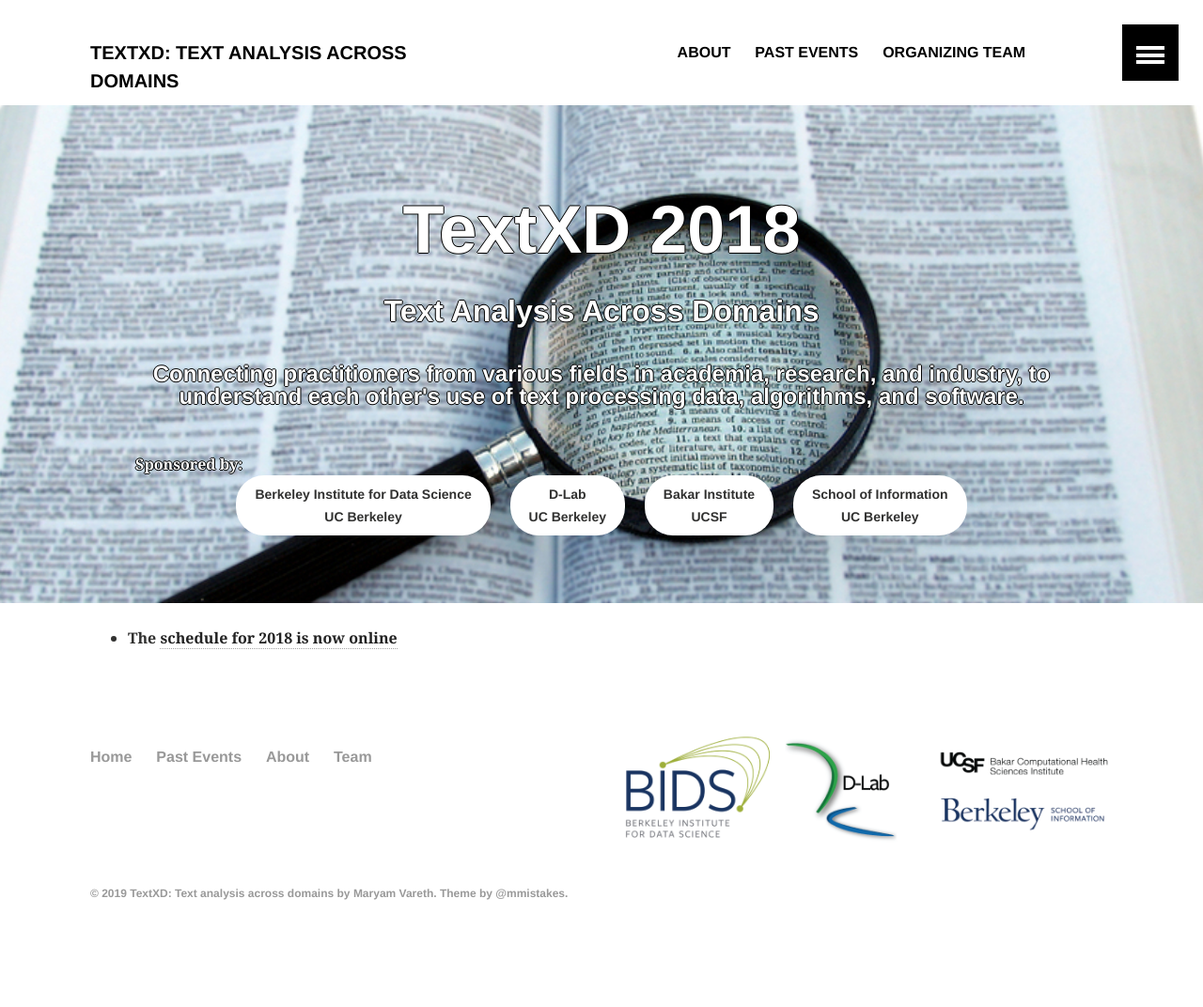
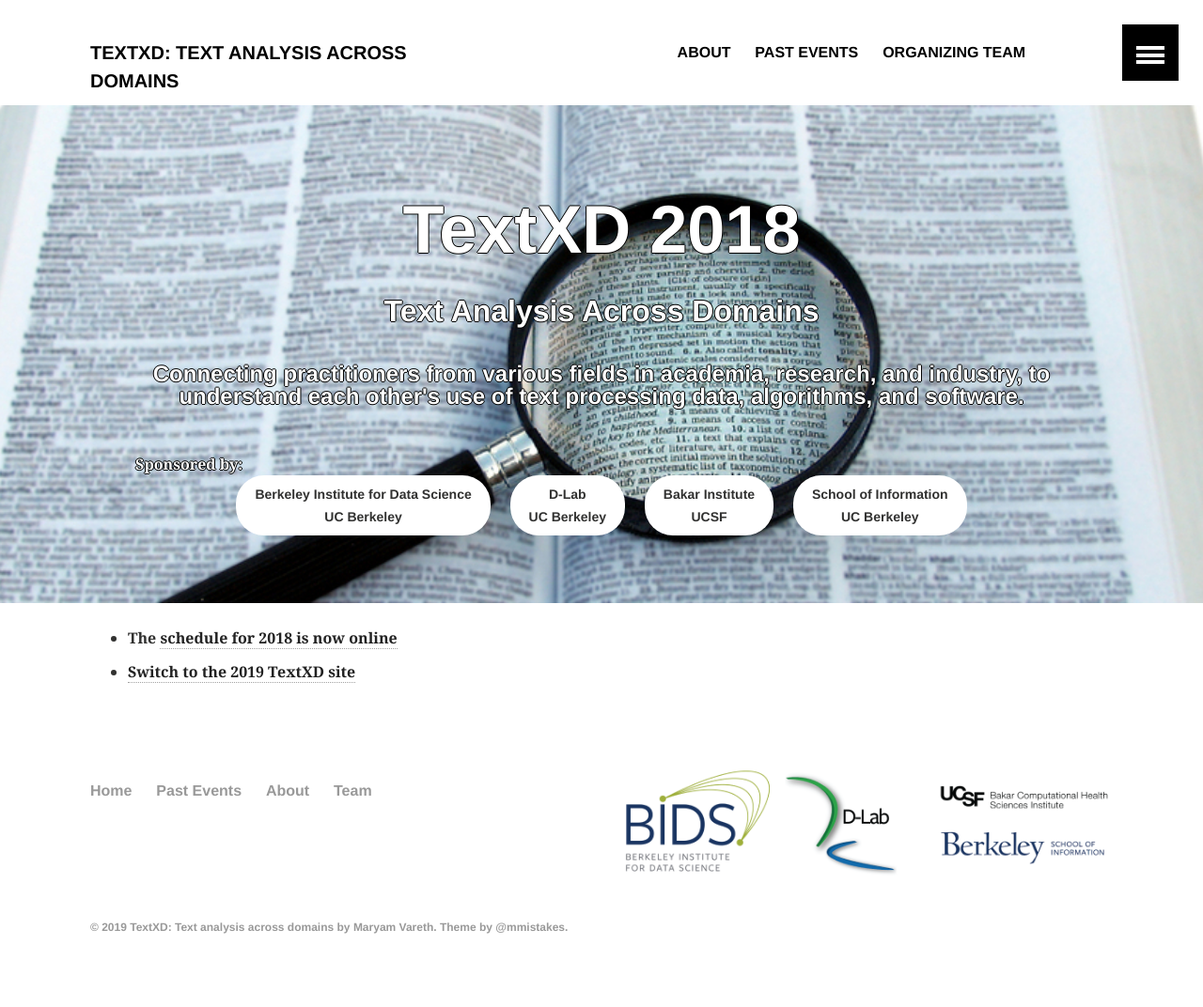
Before and after one commit to TextXD/textxd.github.io, a Jekyll site: the page built from index.md, in a window 1280 px wide. Shown: the whole page at 94% size. Built offline with Jekyll 4.4.1, drawn with Linux system fonts in a browser that asks for light colours; before the commit the page ends 1036 px from its top, so only the background shows below that.

Commit message:
Update index.md

```diff
--- a/index.md
+++ b/index.md
@@ -6,3 +6,4 @@ image:
 ---
 
  - The [schedule for 2018 is now online](/programs/textxd2018/)
+ - [Switch to the 2019 TextXD site](https://www.textxd.org)
```
